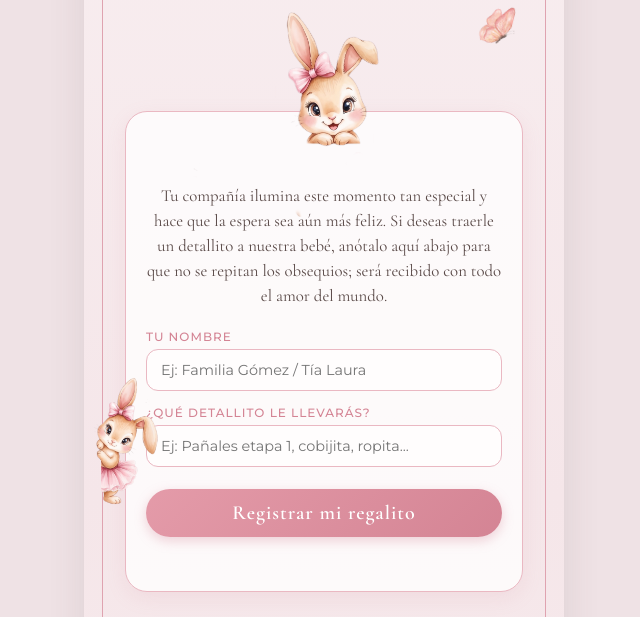
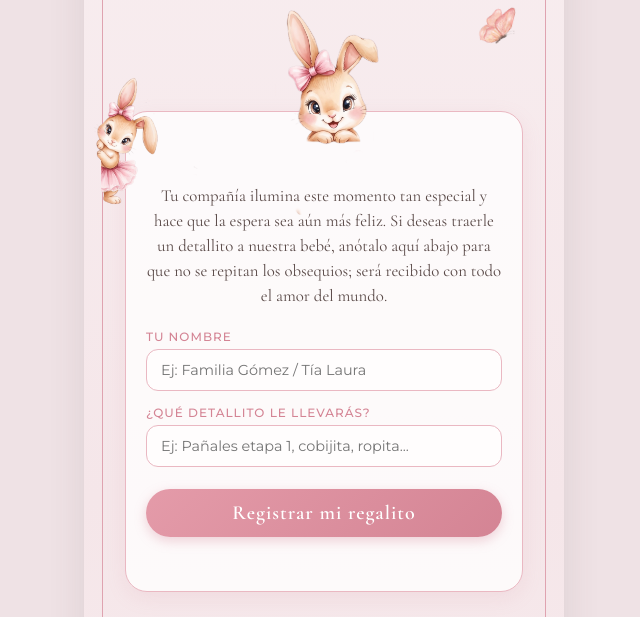
Before and after one commit to invitaciondigita/baby-shower-ana-sofia, a plain HTML site: page index.html in a window 1280 px wide. Shown: the part 180-797 px from the top of the page, without its empty margins (316-956 px from the left). Drawn offline with nearby package versions, Linux system fonts and the light colour scheme; no server answers.

Commit message:
Adjust coneja position in index.html

```diff
--- a/index.html
+++ b/index.html
@@ -77,7 +77,7 @@
     .coneja-lateral {
       position: absolute;
       left: -13px;
-      top: 500px;
+      top: 200px;
       width: 145px;
       z-index: 3;
       pointer-events: none;
@@ -116,7 +116,7 @@
     /* Conejita de arriba del recuadro bien grande y asentada en el borde */
     .coneja-encabezado-caja {
       position: absolute;
-      top: -111px;
+      top: -113px;
       left: 50%;
       transform: translateX(-50%);
       width: 275px;
```
